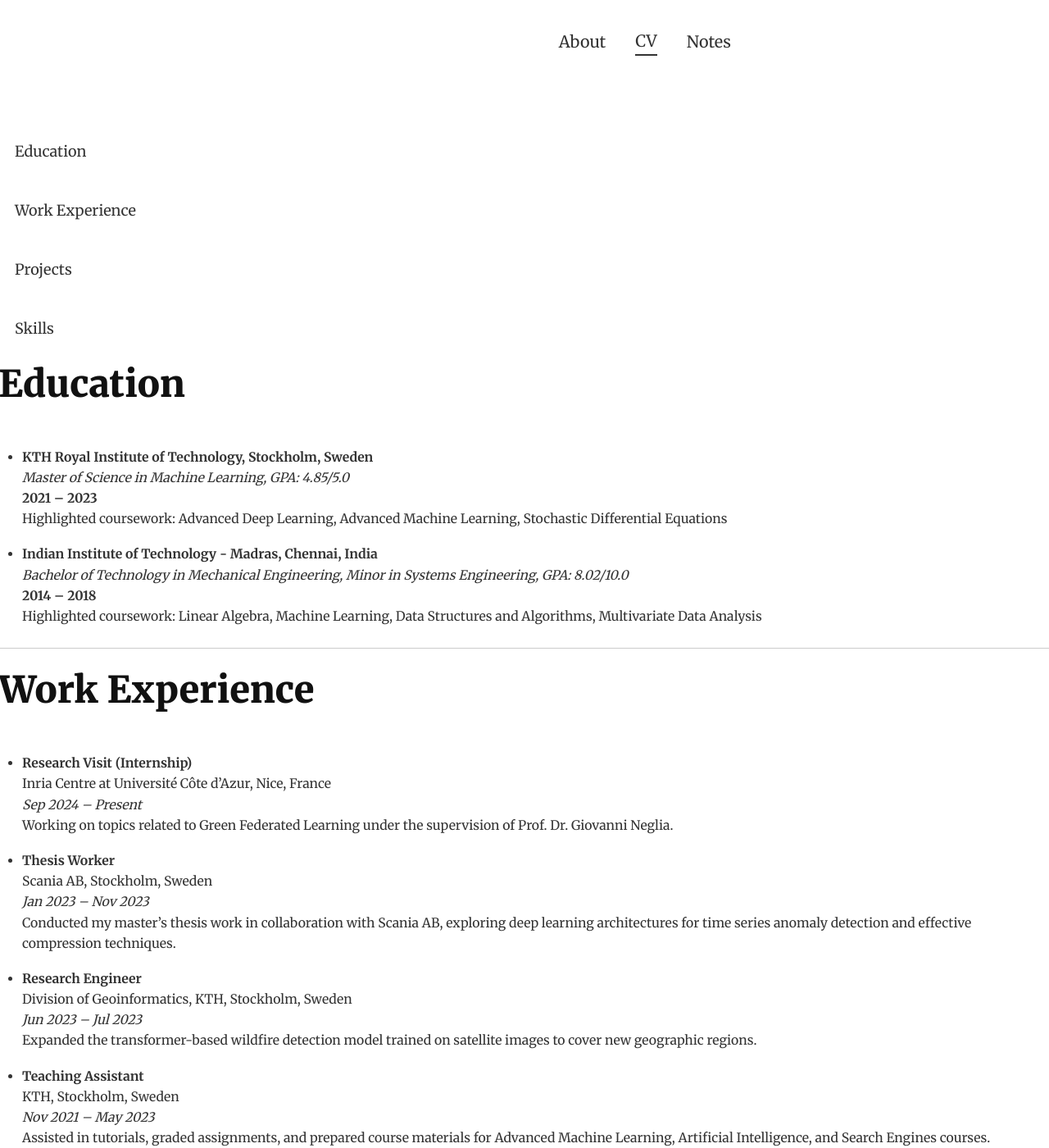
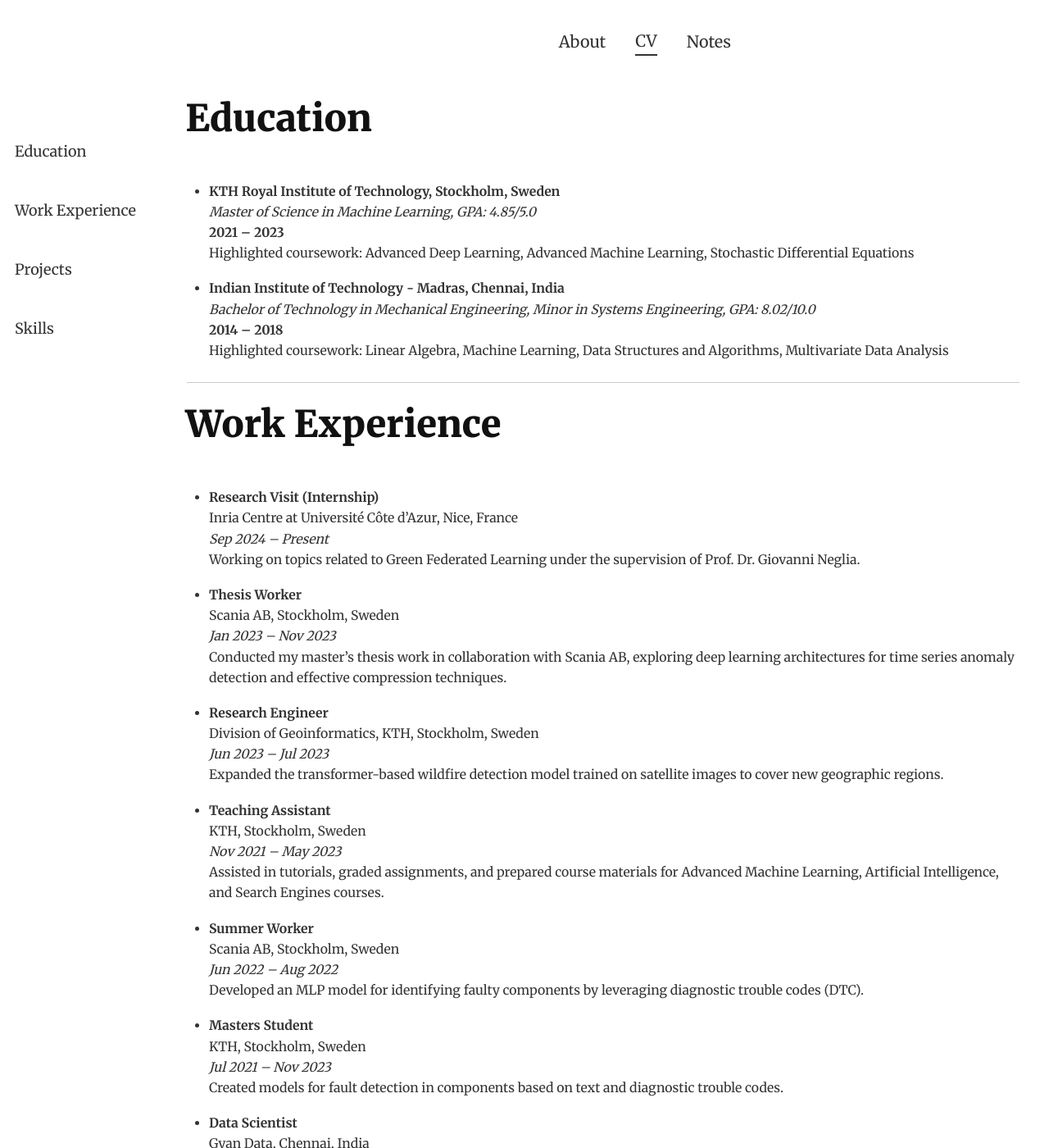
Before and after one commit to dannyrichy/dannyrichy.github.io, a Jekyll site: the page built from docs/cv.md, in a window 1280 px wide and 1400 px high. Shown: the whole window at 82% size. Built offline with Jekyll 4.4.1, drawn with Linux system fonts in a browser that asks for light colours.

Commit message:
idk anymore

```diff
--- a/docs/_sass/_motherload.scss
+++ b/docs/_sass/_motherload.scss
@@ -236,36 +236,45 @@
   border-bottom: 2px solid #333; /* Adds a dark line under the selected section */
 }
 
-/* Sidebar styling */
+.cv-container {
+  max-width: 80rem;  /* Adjust the width to a comfortable size for CV */
+  margin: 0 auto;
+  display: flex;
+}
+
+.main-content {
+  flex: 1; /* Main content takes up the remaining space */
+  padding-right: 2rem;
+}
+
 .cv-page .sidebar {
   position: sticky;
   top: 0;
-  width: 15%;  /* Sidebar width */
+  width: 15%; /* Sidebar width */
   padding-top: 2rem;
   padding-left: 1rem;
   padding-right: 1rem;
-  background-color: transparent;  /* Make background transparent */
-  border: none; /* Remove any border */
-  box-shadow: none; /* Remove any box-shadow or extra effects */
-  z-index: 10;  /* Ensure the sidebar stays above the content */
+  background-color: transparent; /* Make background transparent */
+  border: none; /* No border */
+  box-shadow: none; /* Remove shadow */
+  z-index: 10; /* Ensure the sidebar stays above the content */
 }
 
-/* Styling for sidebar links */
 .cv-page .sidebar-link {
   color: #333; /* Dark color for links */
   text-decoration: none;
-  font-size: 1rem;
+  font-size: 1rem; /* Consistent font size */
   display: block;
   padding: 0.75rem 0;
   margin-bottom: 1rem;
-  font-family: 'Merriweather', serif; /* Use the same font family as navbar */
-  font-weight: 400; /* Regular font weight */
-  transition: color 0.3s ease; /* Smooth transition for hover effect */
+  font-family: 'Merriweather', serif; /* Consistent font family */
+  font-weight: 400; /* Regular weight */
+  transition: color 0.3s ease;
 }
 
 /* Active link in sidebar */
 .cv-page .sidebar-link.active {
-  color: #0074d9; /* Active link color similar to the navbar */
+  color: #0074d9; /* Active link color */
   font-weight: bold;
 }
 
```
